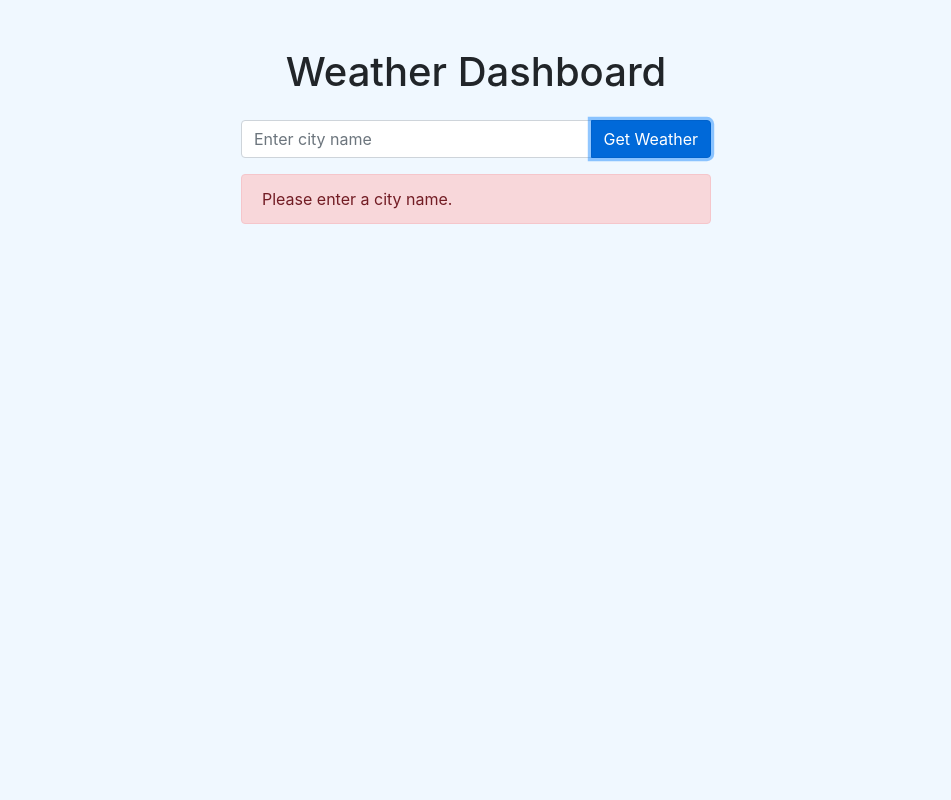
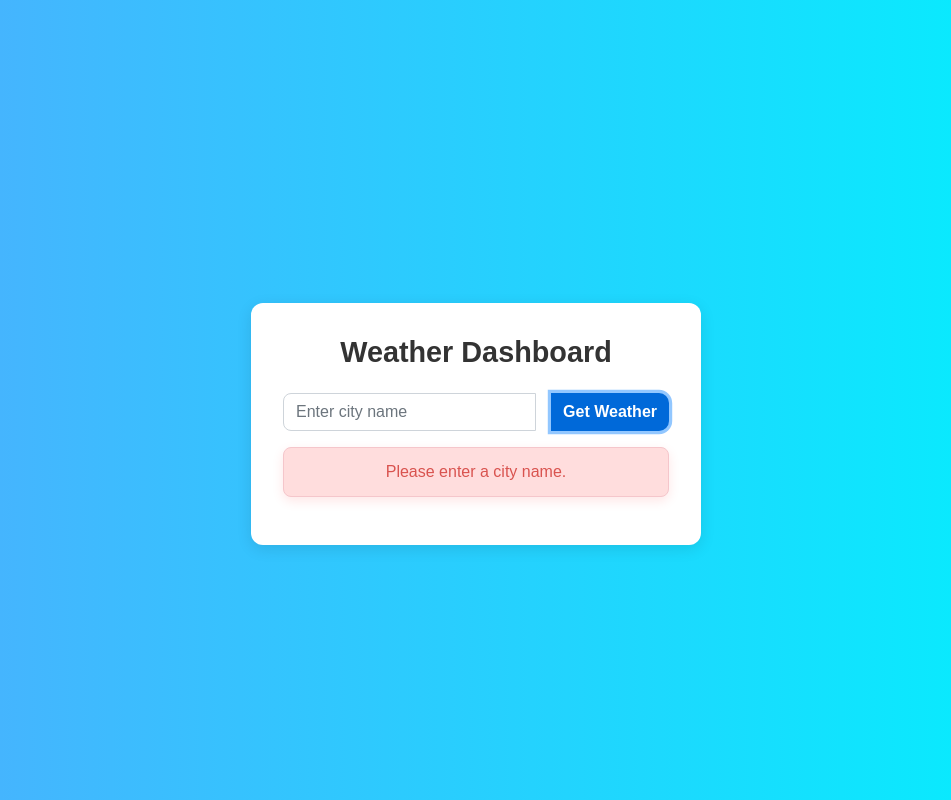
Before and after one commit to sfreakinr/Weather-Dashboard-, a plain HTML site: page index.html in a window 1280 px wide. Both pictures are taken after a click on the button "Get Weather". Shown: the whole page, without its empty margins (164-1115 px from the left). Drawn offline with nearby package versions, Linux system fonts and the light colour scheme.

Commit message:
updated UI

```diff
--- a/style.css
+++ b/style.css
@@ -1,18 +1,101 @@
 body {
-    background-color: #f0f8ff;
+  background: linear-gradient(to right, #4facfe, #00f2fe);
+  font-family: Arial, sans-serif;
+  color: #333;
+  display: flex;
+  align-items: center;
+  justify-content: center;
+  min-height: 100vh;
+  margin: 0;
 }
 
 .container {
-    max-width: 500px;
+  max-width: 450px;
+  padding: 2rem;
+  border-radius: 12px;
+  background-color: #ffffff;
+  box-shadow: 0 4px 15px rgba(0, 0, 0, 0.1);
+  text-align: center;
 }
 
-  .spinner-border {
-    width: 3rem;
-    height: 3rem;
+h1 {
+  color: #333;
+  font-weight: 700;
+  font-size: 1.8rem;
+  margin-bottom: 1.5rem;
+}
+
+.form-control {
+  border-radius: 8px;
+  padding: 0.75rem;
+  font-size: 1rem;
+  outline: none;
+}
+
+.btn-primary {
+  background-color: #4facfe;
+  border: none;
+  border-radius: 10px;
+  font-weight: 600;
+  margin-left: 1rem;
+  transition: background 0.3s ease;
+}
+
+.btn-primary:hover {
+  background-color: #007bff;
+}
+
+#loadingSpinner .spinner-border {
+  width: 2rem;
+  height: 2rem;
+  color: #4facfe;
 }
 
 .card {
   background-color: #ffffff;
+  border: none;
+  border-radius: 12px;
+  box-shadow: 0 4px 15px rgba(0, 0, 0, 0.1);
+  padding: 2rem;
+  margin-top: 1.5rem;
+  color: #333;
+}
+
+.card h3 {
+  font-size: 1.5rem;
+  color: #4facfe;
+}
+
+.card p {
+  font-size: 1.1rem;
+  margin-bottom: 0.5rem;
+}
+
+.card strong {
+  color: #007bff;
+}
+
+.alert-danger {
+  background-color: #ffdddd;
+  color: #d9534f;
   border-radius: 8px;
-    box-shadow: 0px 0px 12px rgba(0, 0, 0, 0.1);
+  padding: 0.75rem;
+  margin-top: 1rem;
+  box-shadow: 0 4px 12px rgba(255, 0, 0, 0.1);
 }
+
+.form-control,
+.btn-primary,
+.card,
+.alert-danger {
+  transition: box-shadow 0.3s ease, transform 0.3s ease;
+}
+
+.form-control:focus {
+  box-shadow: 0 0 6px rgba(79, 172, 254, 0.5);
+}
+
+.card:hover,
+.alert-danger:hover {
+  transform: scale(1.02);
+}
```
Lines whose indentation alone changed are shown as unchanged.
